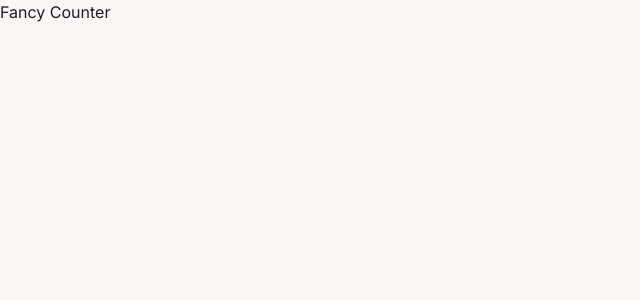
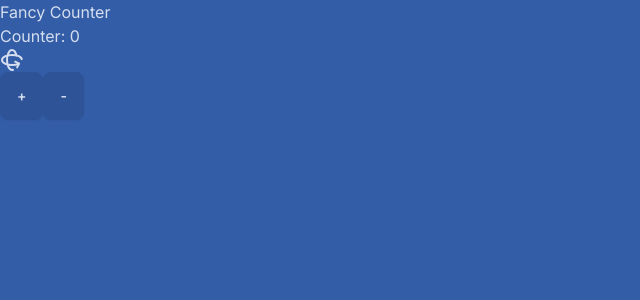
Before and after one commit to aaronaltman/fancy_counter_2, a Next.js app: page / in a window 1280 px wide. Shown: the top 300 px of the page, without its empty margins (0-640 px from the left). Built offline with nearby package versions, Linux system fonts and the light colour scheme.

Commit message:
components

```diff
--- a/package.json
+++ b/package.json
@@ -9,6 +9,7 @@
     "lint": "next lint"
   },
   "dependencies": {
+    "lucide-react": "^0.336.0",
     "next": "14.1.0",
     "react": "^18",
     "react-dom": "^18"
--- a/src/app/layout.tsx
+++ b/src/app/layout.tsx
@@ -15,8 +15,10 @@ export default function RootLayout({
   children: React.ReactNode;
 }>) {
   return (
-    <html lang="en" data-theme="cupcake">
-      <body className={inter.className}>{children}</body>
+    <html lang="en" data-theme="aqua">
+      <body className={inter.className}>
+        <div className="flex flex-col min-h-screen">{children}</div>
+      </body>
     </html>
   );
 }
--- a/src/app/page.tsx
+++ b/src/app/page.tsx
@@ -1,5 +1,18 @@
-import Image from "next/image";
+import Reset from "@/components/reset";
+import Title from "@/components/title";
 
 export default function Home() {
-  return <h1>Fancy Counter</h1>;
+  return (
+    <main>
+      <div>
+        <Title />
+        <p>Counter: 0</p>
+        <Reset />
+        <div>
+          <button className="btn">+</button>
+          <button className="btn">-</button>
+        </div>
+      </div>
+    </main>
+  );
 }
--- /dev/null
+++ b/src/components/count.tsx
@@ -0,0 +1,5 @@
+import React from "react";
+
+export default function Count() {
+  return <div>count</div>;
+}
--- /dev/null
+++ b/src/components/counter-buttons.tsx
@@ -0,0 +1,5 @@
+import React from "react";
+
+export default function CounterButtons() {
+  return <div>counter-buttons</div>;
+}
--- /dev/null
+++ b/src/components/reset.tsx
@@ -0,0 +1,10 @@
+import { Rotate3D } from "lucide-react";
+import React from "react";
+
+export default function Reset() {
+  return (
+    <>
+      <Rotate3D />
+    </>
+  );
+}
--- /dev/null
+++ b/src/components/title.tsx
@@ -0,0 +1,5 @@
+import React from "react";
+
+export default function Title() {
+  return <h1>Fancy Counter</h1>;
+}
--- a/tailwind.config.ts
+++ b/tailwind.config.ts
@@ -17,7 +17,7 @@ const config: Config = {
   },
   plugins: [require("daisyui")],
   daisyui: {
-    themes: ["light", "dark", "cupcake"],
+    themes: ["light", "dark", "cupcake", "aqua"],
   },
 };
 export default config;
```
Also changed, not shown: 1 other file (tests, documents, lock files or other folders).
